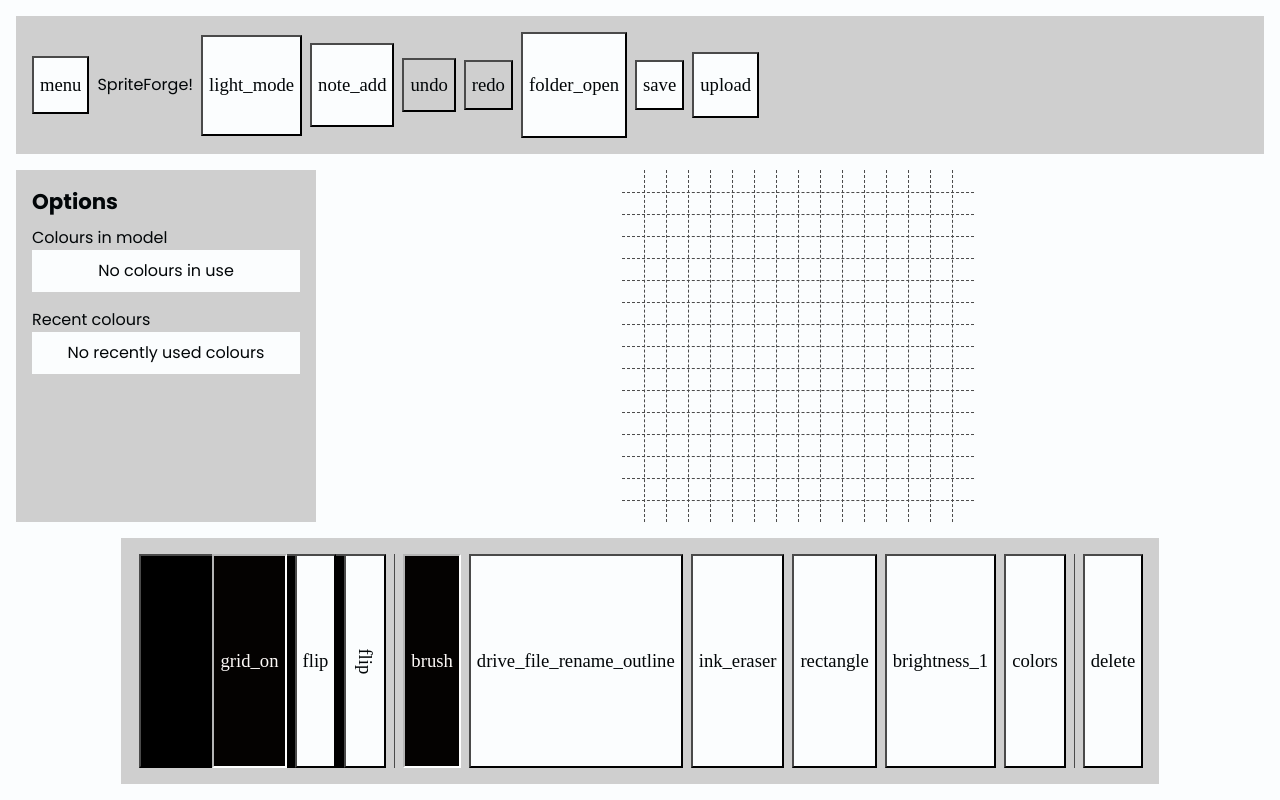
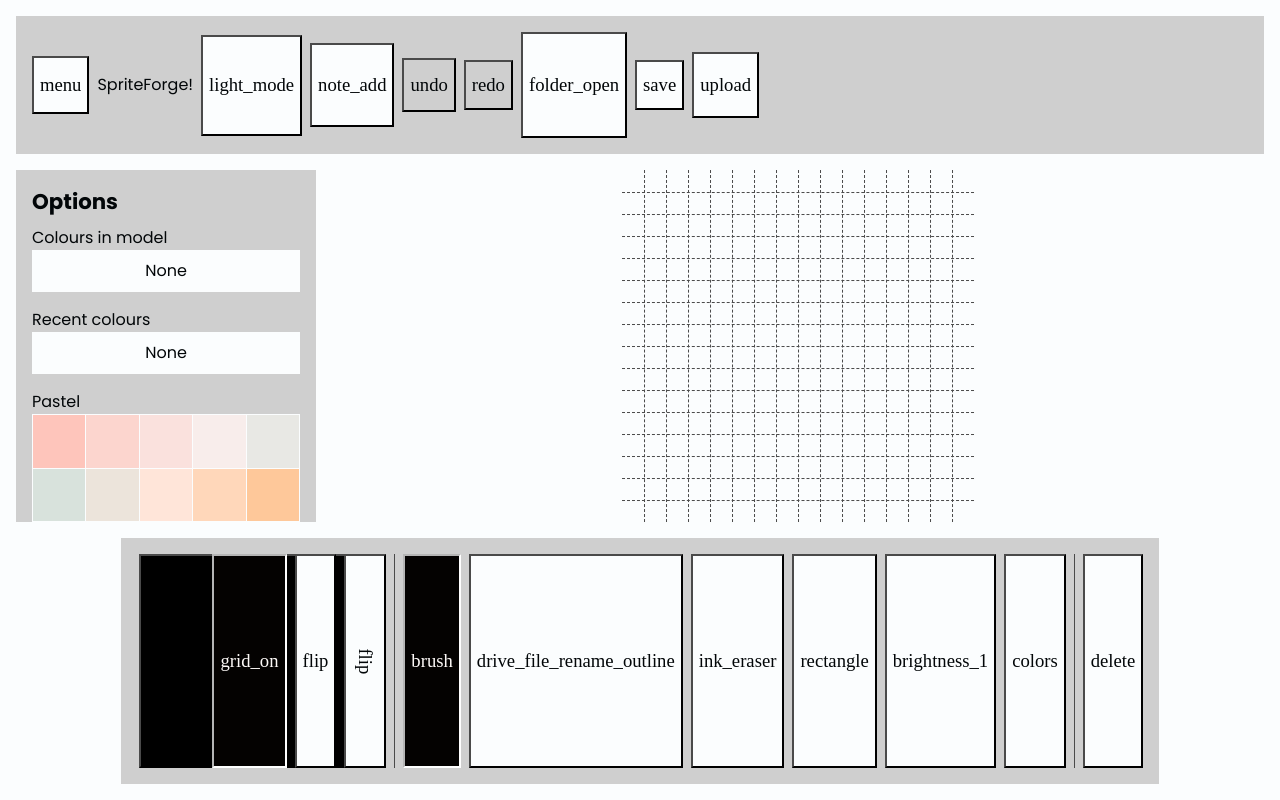
Before and after one commit to Lith1um/SpriteForge, an Angular app: page / in a window 1280 px wide. Built offline with nearby package versions, Linux system fonts and the light colour scheme.

Commit message:
adding custom palettes

```diff
--- a/src/app/components/sidebar/sidebar.component.ts
+++ b/src/app/components/sidebar/sidebar.component.ts
@@ -3,10 +3,13 @@ import { PalettesService } from '../../services/palettes.service';
 import { toSignal } from '@angular/core/rxjs-interop';
 import { debounceTime, fromEvent, startWith } from 'rxjs';
 import { CanvasService } from '../../services/canvas.service';
+import { PaletteComponent } from '../../shared/components/palette/palette.component';
+import { palettes } from '../../data/palettes';
 
 @Component({
   selector: 'sf-sidebar',
   standalone: true,
+  imports: [PaletteComponent],
   template: `
     <div
       class="sidebar transition-all h-100 mr-3"
@@ -15,41 +18,28 @@ import { CanvasService } from '../../services/canvas.service';
       <div class="bg-light p-3 h-100 overflow-y-auto">
         <h5>Options</h5>
 
-        <div>Colours in model</div>
-        <div class="palette-container overflow-y-auto mb-3">
-          <div class="grid used-colours border border-1 ">
-            @for (colour of usedColours(); track $index) {
-              <div
-                class="w-100 colour pointer"
-                [class.selected]="selectedColour() === colour"
-                [style.backgroundColor]="colour"
-                (click)="clickedColour(colour)">
-              </div>
-            } @empty {
-              <div class="text-center p-2" [style.gridColumn]="'1 / span 5'">
-                No colours in use
-              </div>
-            }
-          </div>
-        </div>
+        <sf-palette
+          name="Colours in model"
+          [colours]="usedColours()"
+          [selectedColour]="selectedColour()"
+          (updateColour)="clickedColour($event)">
+        </sf-palette>
 
-        <div>Recent colours</div>
-        <div class="palette-container overflow-y-auto mb-3">
-          <div class="grid used-colours border border-1">
-            @for (colour of palettesService.recentlyUsedSignal(); track $index) {
-              <div
-                class="w-100 colour pointer"
-                [class.selected]="selectedColour() === colour"
-                [style.backgroundColor]="colour"
-                (click)="clickedColour(colour)">
-              </div>
-            } @empty {
-              <div class="text-center p-2" [style.gridColumn]="'1 / span 5'">
-                No recently used colours
-              </div>
-            }
-          </div>
-        </div>
+        <sf-palette
+          name="Recent colours"
+          [colours]="palettesService.recentlyUsedSignal()"
+          [selectedColour]="selectedColour()"
+          (updateColour)="clickedColour($event)">
+        </sf-palette>
+
+        @for (palette of customPalettes; track $index) {
+          <sf-palette
+            [name]="palette.name"
+            [colours]="palette.colours"
+            [selectedColour]="selectedColour()"
+            (updateColour)="clickedColour($event)">
+          </sf-palette>
+        }
       </div>
     </div>
   `,
@@ -73,24 +63,6 @@ import { CanvasService } from '../../services/canvas.service';
 
       &.show {
         transform: translate3d(0, 0, 0);
-      }
-    }
-
-    .palette-container {
-      max-height: 251px;
-    }
-
-    .used-colours {
-      gap: 1px;
-      background-color: var(--sf-bg);
-      grid-template-columns: repeat(5, 1fr);
-    }
-
-    .colour {
-      aspect-ratio: 1 / 1;
-
-      &.selected {
-        box-shadow: inset 0px 0px 0px 0.25rem white;
       }
     }
   `],
@@ -121,6 +93,8 @@ export class SidebarComponent {
 
   updateColour = output<string>();
 
+  customPalettes = palettes;
+
   constructor() {
     effect(() => {
       if (this.isMobile()) {
--- /dev/null
+++ b/src/app/data/palettes.ts
@@ -0,0 +1,79 @@
+import { CustomPalette } from "../interfaces/custom-palette.interface";
+
+export const palettes: CustomPalette[] = [
+  {
+    name: 'Pastel',
+    colours: [
+      '#fec5bb',
+      '#fcd5ce',
+      '#fae1dd',
+      '#f8edeb',
+      '#e8e8e4',
+      '#d8e2dc',
+      '#ece4db',
+      '#ffe5d9',
+      '#ffd7ba',
+      '#fec89a',
+    ]
+  },
+  {
+    name: '70s',
+    colours: [
+      '#001219',
+      '#005f73',
+      '#0a9396',
+      '#94d2bd',
+      '#e9d8a6',
+      '#ee9b00',
+      '#ca6702',
+      '#bb3e03',
+      '#ae2012',
+      '#9b2226',
+    ]
+  },
+  {
+    name: 'Nature',
+    colours: [
+      '#582f0e',
+      '#7f4f24',
+      '#936639',
+      '#a68a64',
+      '#b6ad90',
+      '#c2c5aa',
+      '#a4ac86',
+      '#656d4a',
+      '#414833',
+      '#333d29',
+    ]
+  },
+  {
+    name: 'Unicorn',
+    colours: [
+      '#fbf8cc',
+      '#fde4cf',
+      '#ffcfd2',
+      '#f1c0e8',
+      '#cfbaf0',
+      '#a3c4f3',
+      '#90dbf4',
+      '#8eecf5',
+      '#98f5e1',
+      '#b9fbc0',
+    ]
+  },
+  {
+    name: 'Blood moon',
+    colours: [
+      '#0b090a',
+      '#161a1d',
+      '#660708',
+      '#a4161a',
+      '#ba181b',
+      '#e5383b',
+      '#b1a7a6',
+      '#d3d3d3',
+      '#f5f3f4',
+      '#ffffff',
+    ]
+  }
+];
--- /dev/null
+++ b/src/app/interfaces/custom-palette.interface.ts
@@ -0,0 +1,4 @@
+export interface CustomPalette {
+  name: string;
+  colours: string[];
+}
--- /dev/null
+++ b/src/app/shared/components/palette/palette.component.ts
@@ -0,0 +1,52 @@
+import { ChangeDetectionStrategy, Component, input, output } from '@angular/core';
+
+@Component({
+  selector: 'sf-palette',
+  standalone: true,
+  template: `
+    <div>{{ name() }}</div>
+    <div class="palette-container overflow-y-auto mb-3">
+      <div class="grid used-colours border border-1">
+        @for (colour of colours(); track $index) {
+          <div
+            class="w-100 colour pointer"
+            [class.selected]="selectedColour() === colour"
+            [style.backgroundColor]="colour"
+            (click)="updateColour.emit(colour)">
+          </div>
+        } @empty {
+          <div class="text-center p-2" [style.gridColumn]="'1 / span 5'">
+            None
+          </div>
+        }
+      </div>
+    </div>
+  `,
+  styles: [`
+    .palette-container {
+      max-height: 251px;
+    }
+
+    .used-colours {
+      gap: 1px;
+      background-color: var(--sf-bg);
+      grid-template-columns: repeat(5, 1fr);
+    }
+
+    .colour {
+      aspect-ratio: 1 / 1;
+
+      &.selected {
+        box-shadow: inset 0px 0px 0px 0.25rem white;
+      }
+    }
+  `],
+  changeDetection: ChangeDetectionStrategy.OnPush,
+})
+export class PaletteComponent {
+  name = input.required<string>();
+  colours = input.required<string[] | null>();
+  selectedColour = input.required<string>();
+
+  updateColour = output<string>();
+}
--- a/src/app/shared/services/local-storage.service.ts
+++ b/src/app/shared/services/local-storage.service.ts
@@ -9,8 +9,8 @@ export class LocalStorageService {
 
   storageSignal = toSignal(fromEvent<StorageEvent>(window, 'storage'));
 
-  listen<T>(key: string): Signal<T | null | undefined> {
-    return computed<T | undefined>(() => {
+  listen<T>(key: string): Signal<T | null> {
+    return computed<T>(() => {
       const storageEvent = this.storageSignal();
 
       // try to cover initial case with no storage event
```
